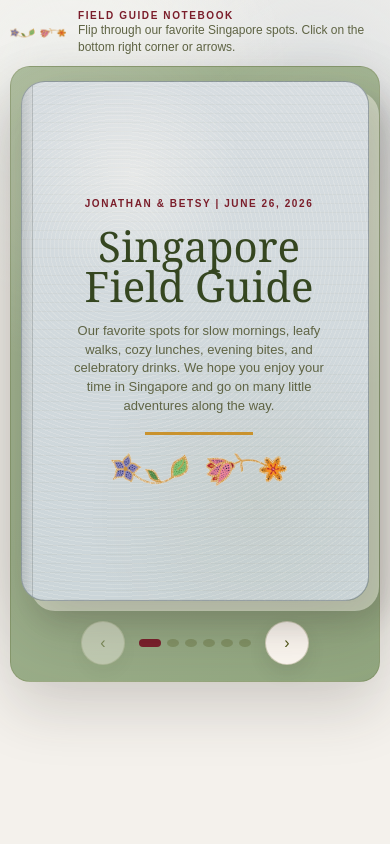
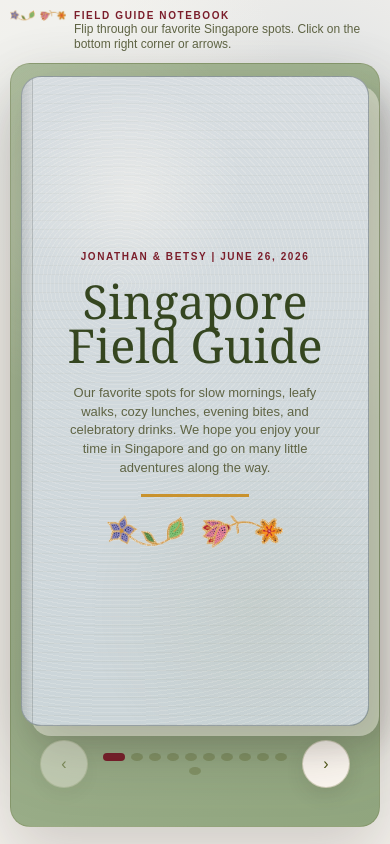
Before and after one commit to malikwang-jb/wedding-newsletter, a plain HTML site: page our-favorite-spots-singapore.html in a window 390 px wide. Drawn offline with Linux system fonts and the light colour scheme.

Commit message:
Update Singapore field guide

```diff
--- a/our-favorite-spots-singapore.html
+++ b/our-favorite-spots-singapore.html
@@ -833,6 +833,148 @@
           width: 56px;
         }
       }
+
+      @media (max-width: 720px) {
+        body {
+          display: block;
+          padding: 10px;
+        }
+
+        .app {
+          width: 100%;
+        }
+
+        .topbar {
+          align-items: flex-start;
+          gap: 8px;
+          margin-bottom: 10px;
+        }
+
+        .topbar p:not(.eyebrow) {
+          font-size: 12px;
+          line-height: 1.3;
+        }
+
+        .flatlay {
+          min-height: calc(100svh - 80px);
+          padding: 12px 10px 14px;
+        }
+
+        .book,
+        .book.closed {
+          grid-template-columns: minmax(0, 1fr);
+          width: min(100%, 390px);
+          min-height: min(650px, calc(100svh - 160px));
+        }
+
+        .book::before,
+        .book::after {
+          display: none;
+        }
+
+        .page,
+        .book.closed .page {
+          min-height: min(650px, calc(100svh - 160px));
+          padding: 22px 22px 24px;
+          border-radius: 20px;
+        }
+
+        .page.left,
+        .page.right,
+        .page.solo {
+          padding: 22px 22px 24px;
+          border-radius: 20px;
+          transform-origin: center center;
+        }
+
+        .page.left::after,
+        .page.right::after,
+        .page.solo::after {
+          display: none;
+        }
+
+        .cover-page {
+          border-radius: 22px;
+        }
+
+        .cover-page .cover-content {
+          width: min(86%, 300px);
+          margin-left: 0;
+        }
+
+        .cover-page h1 {
+          font-size: clamp(38px, 12vw, 50px);
+        }
+
+        .page-head h2,
+        .page-head h2.long-title {
+          font-size: clamp(26px, 8vw, 34px);
+          line-height: 1.02;
+          white-space: normal;
+        }
+
+        .spot-image img {
+          height: min(260px, 34svh);
+        }
+
+        .copy {
+          gap: 8px;
+        }
+
+        p,
+        .field-list li {
+          font-size: 13px;
+          line-height: 1.35;
+        }
+
+        .local-rules-page h2 {
+          font-size: clamp(30px, 9vw, 38px);
+        }
+
+        .rules-section p {
+          font-size: 11px;
+          line-height: 1.28;
+        }
+
+        .map-card {
+          grid-template-columns: 86px 1fr;
+          gap: 10px;
+        }
+
+        .map-card img {
+          width: 86px;
+        }
+
+        .final-image-frame {
+          inset: 14px;
+        }
+
+        .sticky-note {
+          width: min(88%, 310px);
+          min-height: 190px;
+          padding: 26px 22px;
+        }
+
+        .sticky-note p {
+          font-size: clamp(24px, 8vw, 31px);
+        }
+
+        .controls {
+          gap: 12px;
+          margin-top: 14px;
+        }
+
+        .control-btn {
+          width: 48px;
+          height: 48px;
+        }
+
+        .progress {
+          max-width: 190px;
+          flex-wrap: wrap;
+          justify-content: center;
+        }
+      }
     </style>
   </head>
   <body>
@@ -975,6 +1117,19 @@
         { left: "tips-left", right: "tips-right" },
         { left: "final-image", right: "final-note" },
       ];
+      const mobilePages = [
+        "cover",
+        0,
+        1,
+        2,
+        3,
+        4,
+        5,
+        "tips-left",
+        "tips-right",
+        "final-image",
+        "final-note",
+      ];
 
       const spots = [
         {
@@ -1010,7 +1165,7 @@
           alt: "Illustration of 328 Katong Laksa",
           description: "A coconutty bowl, then a wander through vibrant Joo Chiat shophouses.",
           list: [
-            ["Try", "laksa with the spoon-only, no-chopsticks rhythm."],
+            ["Try", "since the noodles are cut, try using only the spoon to eat."],
             ["Nearby", "walk Koon Seng Road's pastel Peranakan houses, browse Joo Chiat boutiques, and save room for kueh or gelato."],
             ["Location", "51 East Coast Road."],
           ],
@@ -1067,20 +1222,32 @@
       const tipsRightTemplate = document.getElementById("tipsRightPage");
       const finalImageTemplate = document.getElementById("finalImagePage");
       const finalNoteTemplate = document.getElementById("finalNotePage");
+      const mobileQuery = window.matchMedia("(max-width: 720px)");
       let current = 0;
       let direction = "right";
       let isFlipping = false;
 
-      Array.from({ length: openSpreads.length + 1 }).forEach((_, index) => {
+      function isMobile() {
+        return mobileQuery.matches;
+      }
+
+      function maxStep() {
+        return isMobile() ? mobilePages.length - 1 : openSpreads.length;
+      }
+
+      function buildProgress() {
+        progress.replaceChildren();
+        Array.from({ length: maxStep() + 1 }).forEach((_, index) => {
           const dot = document.createElement("button");
           dot.className = "dot";
           dot.type = "button";
-        dot.setAttribute("aria-label", index === 0 ? "Go to cover" : `Go to spread ${index}`);
+          dot.setAttribute("aria-label", index === 0 ? "Go to cover" : `Go to page ${index}`);
           dot.addEventListener("click", () => {
             goTo(index);
           });
           progress.appendChild(dot);
         });
+      }
 
       function makePage(pageRef, side) {
         let page;
@@ -1135,13 +1302,16 @@
         });
 
         prev.disabled = current === 0 || isFlipping;
-        next.disabled = current === openSpreads.length || isFlipping;
+        next.disabled = current === maxStep() || isFlipping;
       }
 
       function render() {
+        current = Math.max(0, Math.min(maxStep(), current));
         book.classList.toggle("closed", current === 0);
         book.classList.toggle("is-clickable", true);
-        if (current === 0) {
+        if (isMobile()) {
+          book.replaceChildren(makePage(mobilePages[current], "solo"));
+        } else if (current === 0) {
           book.replaceChildren(makePage("cover", "solo"));
         } else {
           const spread = openSpreads[current - 1];
@@ -1184,7 +1354,7 @@
 
       async function goTo(target) {
         if (isFlipping || target === current) return;
-        const boundedTarget = Math.max(0, Math.min(openSpreads.length, target));
+        const boundedTarget = Math.max(0, Math.min(maxStep(), target));
         if (boundedTarget === current) return;
 
         direction = boundedTarget > current ? "right" : "left";
@@ -1215,7 +1385,7 @@
         const page = event.target.closest(".page");
         if (page?.classList.contains("left") && current > 0) {
           prev.click();
-        } else if (current < openSpreads.length) {
+        } else if (current < maxStep()) {
           next.click();
         }
       });
@@ -1225,6 +1395,13 @@
         if (event.key === "ArrowRight") next.click();
       });
 
+      mobileQuery.addEventListener("change", () => {
+        current = Math.min(current, maxStep());
+        buildProgress();
+        render();
+      });
+
+      buildProgress();
       render();
     </script>
   </body>
```
Also changed, not shown: wedding-newsletter.html (+47 -1 lines), assets/field-guide-cover-overlay.png (added). Lines whose indentation alone changed are shown as unchanged.
